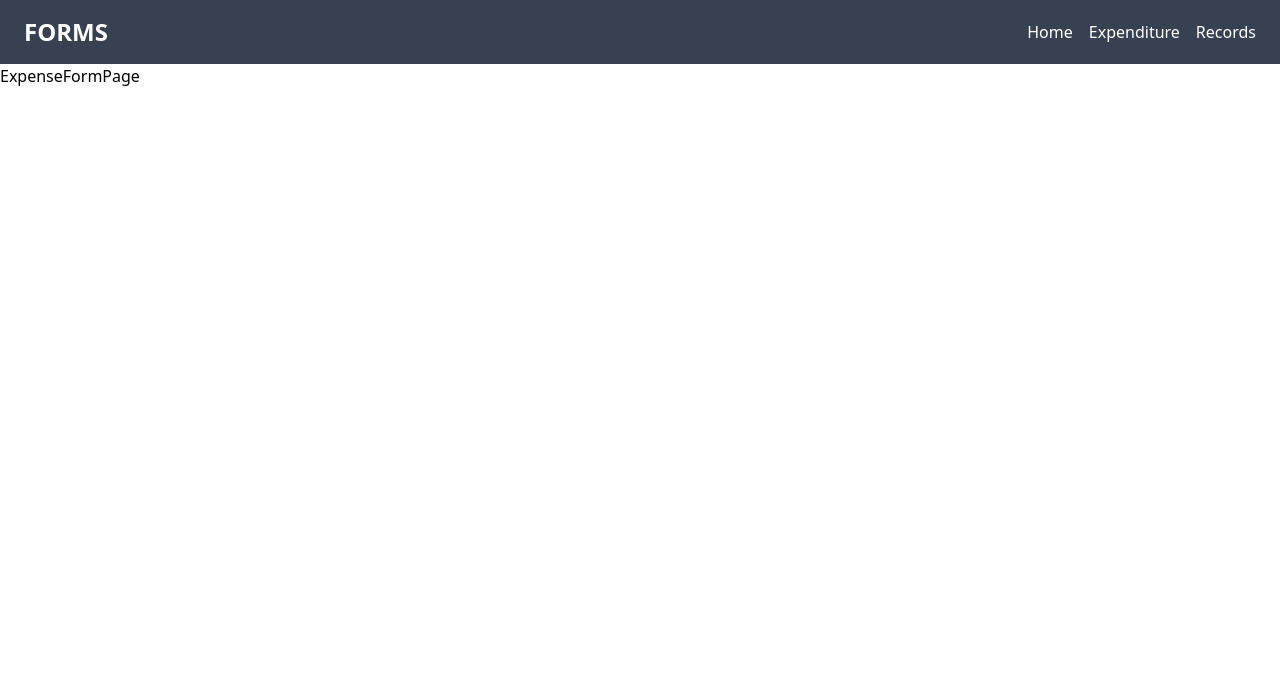
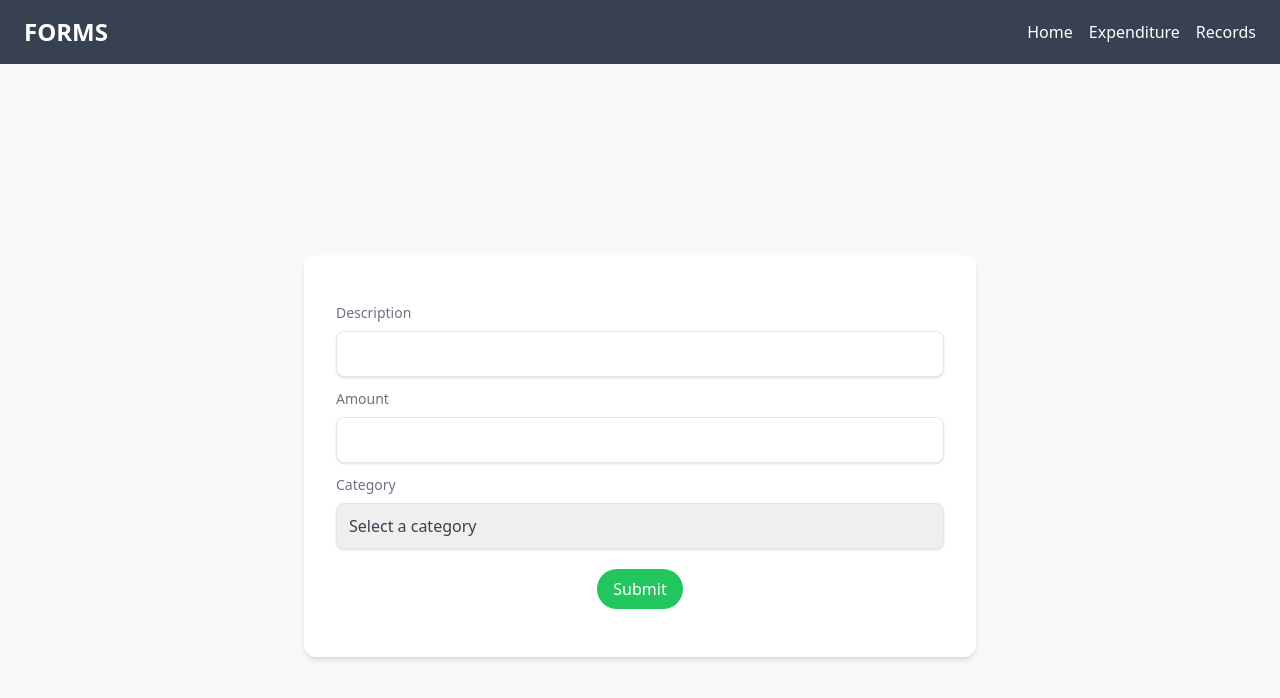
Before and after one commit to ChShehroz/React-hook-forms, a React (Vite) app: page /expenseForm in a window 1280 px wide. Shown: the top 698 px of the page. Built offline with nearby package versions, Linux system fonts and the light colour scheme.

Commit message:
Create expenditure form

```diff
--- a/package.json
+++ b/package.json
@@ -10,6 +10,10 @@
     "preview": "vite preview"
   },
   "dependencies": {
+    "@fortawesome/fontawesome-svg-core": "^6.4.2",
+    "@fortawesome/free-regular-svg-icons": "^6.4.2",
+    "@fortawesome/free-solid-svg-icons": "^6.4.2",
+    "@fortawesome/react-fontawesome": "^0.2.0",
     "@hookform/resolvers": "^3.3.0",
     "@material-tailwind/react": "^2.1.1",
     "react": "^18.2.0",
--- a/src/Component/Forms/Forms.tsx
+++ b/src/Component/Forms/Forms.tsx
@@ -35,7 +35,7 @@ const Forms = () => {
     <div className="flex justify-center items-center h-screen bg-[#f8f9fa]">
       <form
         onSubmit={handleSubmit(onSubmit)}
-        className="bg-white shadow-md rounded-xl px-8 p-12 mb-4 w-full max-w-xl"
+        className="bg-white shadow-md rounded-xl px-8 p-12 mb-4 w-full max-w-2xl"
       >
         <h2 className="text-center text-2xl text-neutral-500 mb-7 font-medium uppercase">
           Forms
@@ -53,7 +53,7 @@ const Forms = () => {
               id="fname"
               type="text"
               placeholder="Enter your first name"
-              className="shadow appearance-none border rounded-lg w-full py-2 px-3 text-gray-700 leading-tight focus:outline-none focus:shadow-outline"
+              className="shadow appearance-none border rounded-lg w-full py-2 px-3 text-gray-700 leading-7 focus:outline-none focus:shadow-outline"
             />
             {errors.firstName && (
               <span className="text-red-800 text-xs">
@@ -73,7 +73,7 @@ const Forms = () => {
               id="lname"
               type="text"
               placeholder="Enter your last name"
-              className="shadow appearance-none border rounded-lg w-full py-2 px-3 text-gray-700 leading-tight focus:outline-none focus:shadow-outline"
+              className="shadow appearance-none border rounded-lg w-full py-2 px-3 text-gray-700 leading-7 focus:outline-none focus:shadow-outline"
             />
             {errors.lastName && (
               <span className="text-red-800 text-xs">
@@ -94,7 +94,7 @@ const Forms = () => {
             id="age"
             type="number"
             placeholder="Enter your age "
-            className="shadow appearance-none border rounded-lg w-full py-2 px-3 text-gray-700 leading-tight focus:outline-none focus:shadow-outline"
+            className="shadow appearance-none border rounded-lg w-full py-2 px-3 text-gray-700 leading-7 focus:outline-none focus:shadow-outline"
           />
           {errors.age && (
             <span className="text-red-800 text-xs">{errors.age.message}</span>
@@ -112,7 +112,7 @@ const Forms = () => {
             id="password"
             type="password"
             placeholder="Enter your password"
-            className="shadow appearance-none border rounded-lg w-full py-2 px-3 text-gray-700 leading-tight focus:outline-none focus:shadow-outline"
+            className="shadow appearance-none border rounded-lg w-full py-2 px-3 text-gray-700 leading-7 focus:outline-none focus:shadow-outline"
           />
           {errors.password && (
             <span className="text-red-800 text-xs">
--- a/src/Container/ExpensePage/ExpenseFormPage.tsx
+++ b/src/Container/ExpensePage/ExpenseFormPage.tsx
@@ -1,5 +1,22 @@
+import { useState } from "react";
+import ExpenseForm from "../../Expense-tracker/Component/ExpenseForm";
+
 const ExpenseFormPage = () => {
-  return <div>ExpenseFormPage</div>;
+  const [expense, setExpense] = useState([
+    { id: 1, description: "aaa", amount: 100, category: "Groceries" },
+    { id: 2, description: "bbb", amount: 100, category: "Utilities" },
+    { id: 3, description: "ccc", amount: 100, category: "Entertainment" },
+    { id: 4, description: "ddd", amount: 100, category: "Utilities" },
+  ]);
+  return (
+    <div className="flex flex-col justify-center items-center h-screen bg-[#f8f9fa]">
+      <ExpenseForm
+        onSubmit={(formData) =>
+          setExpense([...expense, { ...formData, id: expense.length + 1 }])
+        }
+      />
+    </div>
+  );
 };
 
 export default ExpenseFormPage;
--- a/src/Container/ExpensePage/ExpensePage.tsx
+++ b/src/Container/ExpensePage/ExpensePage.tsx
@@ -17,7 +17,6 @@ const ExpensePage = () => {
 
   return (
     <div className="flex flex-col justify-center items-center h-screen bg-[#f8f9fa]">
-      {/* Use the ExpenseFilter component here */}
       <ExpenseFilter
         onSelectCategory={(category) => setSelectedCategory(category)}
       />
--- a/src/Expense-tracker/Component/ExpenseFilter.tsx
+++ b/src/Expense-tracker/Component/ExpenseFilter.tsx
@@ -7,7 +7,7 @@ interface Props {
 const ExpenseFilter = ({ onSelectCategory }: Props) => {
   return (
     <select
-      className="w-[60%] p-4 mb-5 rounded-3xl outline-none transition duration-150 ease-in-out bg-white shadow-lg text-sm focus:ring-2 focus:ring-blue-300"
+      className="min-w-max max-w-2xl w-full p-4 mb-5 rounded-3xl outline-none transition duration-150 ease-in-out bg-white shadow-lg text-sm focus:ring-2 focus:ring-blue-300"
       onChange={(event) => onSelectCategory(event.target.value)}
     >
       <option>All categories</option>
--- a/src/Expense-tracker/Component/ExpenseForm.tsx
+++ b/src/Expense-tracker/Component/ExpenseForm.tsx
@@ -1,5 +1,120 @@
-const ExpenseForm = () => {
-  return <div>ExpenseForm</div>;
+import categories from "../Category";
+import { z } from "zod";
+import { zodResolver } from "@hookform/resolvers/zod";
+import { useForm } from "react-hook-form";
+
+const schema = z.object({
+  description: z
+    .string()
+    .min(3, "Description should be at least 3 characters."),
+  amount: z
+    .number({ invalid_type_error: " Amount is Required." })
+    .refine((val) => val !== 0),
+  category: z.enum(categories, {
+    errorMap: () => ({ message: "Category is Required." }),
+  }),
+});
+
+type FormData = z.infer<typeof schema>;
+
+interface Props {
+  onSubmit: (data: FormData) => void;
+}
+
+const ExpenseForm = ({ onSubmit }: Props) => {
+  const {
+    register,
+    handleSubmit,
+    reset,
+    formState: { errors },
+  } = useForm<FormData>({
+    resolver: zodResolver(schema),
+  });
+
+  const submitData = (data: FormData) => {
+    onSubmit(data);
+    reset();
+  };
+
+  return (
+    <div className="w-full max-w-2xl">
+      <form
+        onSubmit={handleSubmit(submitData)}
+        className="bg-white shadow-md rounded-xl px-8 p-12 mb-4 "
+      >
+        <div className="mb-3">
+          <label
+            htmlFor="description"
+            className="block text-gray-500 text-sm font-medium mb-2"
+          >
+            Description
+          </label>
+          <input
+            {...register("description")}
+            id="description"
+            type="text"
+            className="shadow appearance-none border rounded-lg w-full py-2 px-3 text-gray-700 leading-7 focus:outline-none focus:shadow-outline"
+          />
+          {errors.description && (
+            <span className="text-red-800 text-xs">
+              {errors.description.message}
+            </span>
+          )}
+        </div>
+        <div className="mb-3">
+          <label
+            htmlFor="amount"
+            className="block text-gray-500 text-sm font-medium mb-2"
+          >
+            Amount
+          </label>
+          <input
+            {...register("amount", { valueAsNumber: true })}
+            id="amount"
+            type="number"
+            className="shadow appearance-none border rounded-lg w-full py-2 px-3 text-gray-700 leading-7 focus:outline-none focus:shadow-outline"
+          />
+          {errors.amount && (
+            <span className="text-red-800 text-xs">
+              {errors.amount.message}
+            </span>
+          )}
+        </div>
+        <div>
+          <label
+            htmlFor="category"
+            className="block text-gray-500 text-sm font-medium mb-2"
+          >
+            Category
+          </label>
+          <select
+            {...register("category")}
+            id="category"
+            className="shadow appearance-none border rounded-lg w-full py-2 px-3 text-gray-700 leading-7 focus:outline-none focus:shadow-outline"
+          >
+            <option value="">Select a category</option>
+            {categories.map((category) => (
+              <option key={category} value={category}>
+                {category}
+              </option>
+            ))}
+          </select>
+          {errors.category && (
+            <span className="text-red-800 text-xs">
+              {errors.category.message}
+            </span>
+          )}
+        </div>
+        <div className="flex justify-center items-center mt-5">
+          <button
+            className={`bg-green-500 hover:bg-green-300 cursor-pointer text-white font-normal py-2 px-4 rounded-full`}
+          >
+            Submit
+          </button>
+        </div>
+      </form>
+    </div>
+  );
 };
 
 export default ExpenseForm;
--- a/src/Expense-tracker/Component/ExpenseList.tsx
+++ b/src/Expense-tracker/Component/ExpenseList.tsx
@@ -1,4 +1,6 @@
 import styles from "../../assets/Style/Style.module.css";
+import { FontAwesomeIcon } from "@fortawesome/react-fontawesome";
+import { faTrashCan } from "@fortawesome/free-solid-svg-icons";
 
 interface Expense {
   id: number;
@@ -14,9 +16,10 @@ interface Props {
 
 const ExpenseList = ({ expenses, onDelete }: Props) => {
   if (expenses.length === 0) return null;
+
   return (
     <div className="w-full flex justify-center items-center">
-      <table className="min-w-max w-[60%] table-auto text-left bg-white rounded-3xl shadow-lg">
+      <table className="min-w-max max-w-2xl w-full table-auto text-left bg-white rounded-3xl shadow-lg">
         <thead className="bg-gradient-to-r from-purple-400 via-pink-500 to-red-500 text-white ">
           <tr className="even:bg-gray-50/50 w-full h-16 border-gray-300 border-b py-8">
             <th className="pl-14 text-sm rounded-tl-3xl">Description</th>
@@ -39,12 +42,18 @@ const ExpenseList = ({ expenses, onDelete }: Props) => {
               <td className="px-5">{expense.amount}</td>
               <td className="px-5">{expense.category}</td>
               <td className="px-5">
-                <button
-                  className="border border-red-500 text-red-500 hover:bg-red-500 hover:text-white px-4 py-1 rounded-full"
-                  onClick={() => onDelete(expense.id)}
-                >
-                  Delete
-                </button>
+                <div className="group relative">
+                  <button
+                    className="border border-none hover:border-red-500 text-red-500 hover:bg-red-500 hover:text-white px-4 py-1 rounded-full"
+                    onClick={() => onDelete(expense.id)}
+                  >
+                    <FontAwesomeIcon icon={faTrashCan} />
+                  </button>
+
+                  <span className="absolute top-0 -left-14 transition-all scale-0 rounded-lg bg-gray-800 p-2 text-xs text-white group-hover:scale-100">
+                    Delete
+                  </span>
+                </div>
               </td>
             </tr>
           ))}
```
Also changed, not shown: 2 other files (tests, documents, lock files or other folders).
